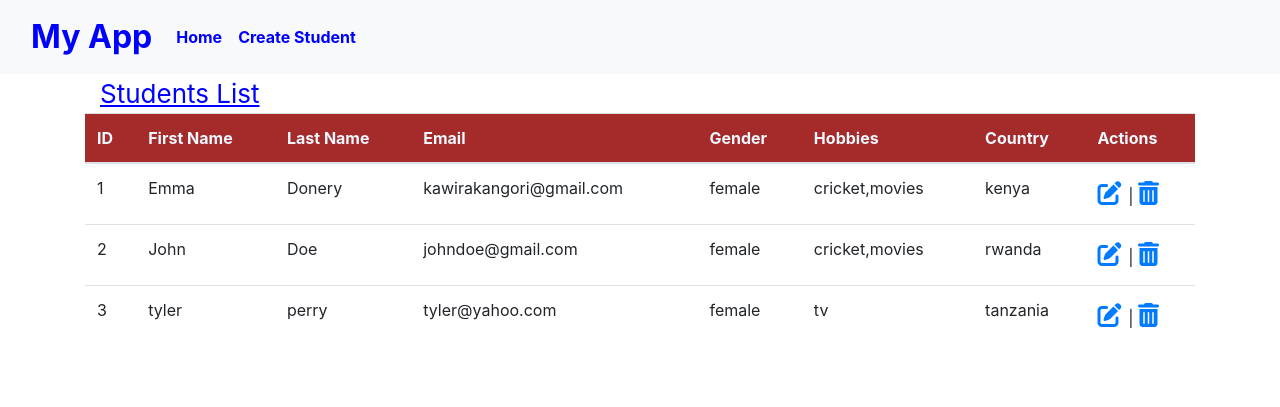
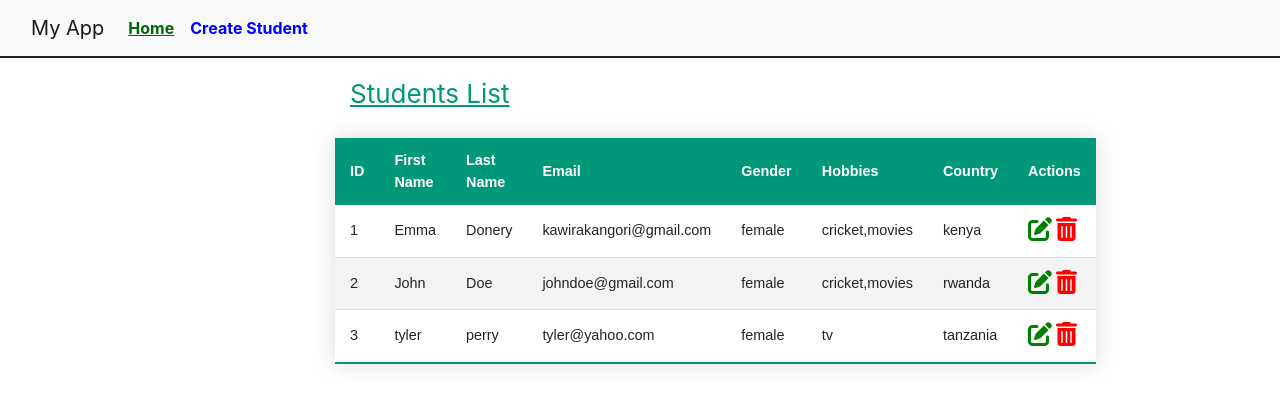
Before and after one commit to EmmahCodes254/students_repo, a Flask app: page / in a window 1280 px wide. Shown: the top 407 px of the page. Run offline with Flask 2, Linux system fonts and the light colour scheme; data comes from the database, SQL or seed files in the repository; some libraries are stand-ins or nearby versions.

Commit message:
style with css

```diff
--- a/app.py
+++ b/app.py
@@ -102,4 +102,4 @@ def delete(id):
     return render_template('delete.html')
 
 if __name__ == "__main__":
-    app.run()
+    app.run(debug=True)
--- /dev/null
+++ b/static/css/style.css
@@ -0,0 +1,61 @@
+.navbar{
+    border-bottom: 2px solid rgb(36, 30, 30);
+}
+.col-md-12{
+    color: #009879;
+    font-size: 26px;
+    text-decoration: underline;
+    margin-bottom: 10px;
+    margin-top: 16px;
+}
+#navbarNav a{
+    color: blue;
+    font-weight: bold;
+}
+#navbarNav a:hover{
+    color: darkgoldenrod;
+}
+#navbarNav a.active{
+    color: darkgreen;
+    text-decoration: underline;
+}
+
+.container{
+    margin:0 auto;
+    width: 50%;
+}
+
+.styled-table {
+    border-collapse: collapse;
+    margin: 25px 0;
+    font-size: 0.9em;
+    font-family: sans-serif;
+
+    box-shadow: 0 0 20px rgba(0, 0, 0, 0.15);
+}
+
+.styled-table thead tr {
+    background-color: #009879;
+    color: #ffffff;
+    text-align: left;
+}
+
+.styled-table th,
+.styled-table td {
+    padding: 12px 15px;
+}
+.styled-table tbody tr {
+    border-bottom: 1px solid #dddddd;
+}
+
+.styled-table tbody tr:nth-of-type(even) {
+    background-color: #f3f3f3;
+}
+
+.styled-table tbody tr:last-of-type {
+    border-bottom: 2px solid #009879;
+}
+.styled-table tbody tr.active-row {
+    font-weight: bold;
+    color: #009879;
+}
--- a/templates/base.html
+++ b/templates/base.html
@@ -5,8 +5,9 @@
     <meta http-equiv="X-UA-Compatible" content="IE=edge">
     <meta name="viewport" content="width=device-width, initial-scale=1.0">
     <title>{% block title %} {% endblock%}</title>
-    <link rel="stylesheet" href="https://cdn.jsdelivr.net/npm/bootstrap@4.4.1/dist/css/bootstrap.min.css" integrity="sha384-Vkoo8x4CGsO3+Hhxv8T/Q5PaXtkKtu6ug5TOeNV6gBiFeWPGFN9MuhOf23Q9Ifjh" crossorigin="anonymous">
-    <link rel="stylesheet" href="https://cdnjs.cloudflare.com/ajax/libs/font-awesome/6.1.1/css/all.min.css" integrity="sha512-KfkfwYDsLkIlwQp6LFnl8zNdLGxu9YAA1QvwINks4PhcElQSvqcyVLLD9aMhXd13uQjoXtEKNosOWaZqXgel0g==" crossorigin="anonymous" referrerpolicy="no-referrer" />
+    <link rel="stylesheet" href="https://cdn.jsdelivr.net/npm/bootstrap@4.4.1/dist/css/bootstrap.min.css">
+    <link rel="stylesheet" href="https://cdnjs.cloudflare.com/ajax/libs/font-awesome/6.1.1/css/all.min.css"/>
+    <link rel="stylesheet" href="static/css/style.css">
 </head>
 <body>
     {% block body %} {% endblock%}
--- a/templates/create.html
+++ b/templates/create.html
@@ -5,7 +5,7 @@
 {% block body %}
 <div class="container">
     <form method="POST" action="">
-        <table class="table">
+        <table class="styled-table">
             <tr>
                 <td>First Name</td>
                 <td><input type="text" name="first_name" class="form-control"></td>
@@ -14,7 +14,7 @@
                 <td>Last Name</td>
                 <td><input type="text" name="last_name" class="form-control"></td>
             </tr>
-            <tr>
+            <tr class="active-row">
                 <td>Email</td>
                 <td><input type="email" name="email" class="form-control"></td>
             </tr>
--- a/templates/header.html
+++ b/templates/header.html
@@ -5,7 +5,7 @@
 {% block body %}
 <nav class="navbar navbar-expand-lg navbar-light bg-light">
     <div class="container-fluid">
-      <a class="navbar-brand" href="#" style="color: blue; font-size: 32px; font-weight: bold;">My App</a>
+      <a class="navbar-brand" href="#">My App</a>
       <button class="navbar-toggler" type="button" data-bs-toggle="collapse" data-bs-target="#navbarNav" aria-controls="navbarNav" aria-expanded="false" aria-label="Toggle navigation">
         <span class="navbar-toggler-icon"></span>
       </button>
@@ -13,10 +13,10 @@
         <ul class="navbar-nav">
           <li class="nav-item">
 
-            <a class="nav-link active" aria-current="page" href="{{ url_for('RetrieveList') }}" style="font-weight: bold; color: blue;">Home</a>
+            <a class="nav-link active" aria-current="page" href="{{ url_for('RetrieveList') }}">Home</a>
           </li>
           <li class="nav-item">
-            <a class="nav-link" href="{{ url_for('create') }}" style="color: blue; font-weight: bold;">Create Student</a>
+            <a class="nav-link" href="{{ url_for('create') }}">Create Student</a>
           </li>
         </ul>
       </div>
--- a/templates/index.html
+++ b/templates/index.html
@@ -5,11 +5,11 @@
 {% block body %}
 <div class="container">
     <div>
-        <div class="col-md-12" style="color: blue; font-size: 26px; text-decoration: underline;">Students List</div>
+        <div class="col-md-12">Students List</div>
     </div>
     <div>
-        <table class="table">
-            <thead style="background-color: brown; color: aliceblue;">
+        <table class="styled-table">
+            <thead>
                 <th>ID</th>
                 <th>First Name</th>
                 <th>Last Name</th>
@@ -31,11 +31,11 @@
                     <td>{{ student.hobbies }}</td>
                     <td>{{ student.country }}</td>
                     <td>
-                        <span style="font-size: 24px; color: green">
-                        <a href="/{{student.id}}/edit"> <i class="fas fa-edit"></i></a> </span>
-                            |
-                        <span style="font-size: 24px; color: red">
-                            <a href="/{{student.id}}/delete"> <i class="fas fa-trash-alt"></i></a> </span>
+                        <span>
+                        <a href="/{{student.id}}/edit"> <i style="color: green !important; font-size: 24px;" class="fas fa-edit"></i></a> </span>
+
+                        <span>
+                            <a href="/{{student.id}}/delete"> <i style="color: red !important; font-size: 24px;" class="fas fa-trash-alt"></i></a> </span>
                     </td>
                 </tr>
                 {% endfor %}
--- a/templates/update.html
+++ b/templates/update.html
@@ -14,7 +14,7 @@
                 <td>Last Name</td>
                 <td><input type="text" name="last_name" class="form-control" value="{{students.last_name}}"></td>
             </tr>
-            <tr>
+            <tr class="active-row">
                 <td>Email</td>
                 <td><input type="email" name="email" class="form-control" value="{{students.email}}"></td>
             </tr>
```
